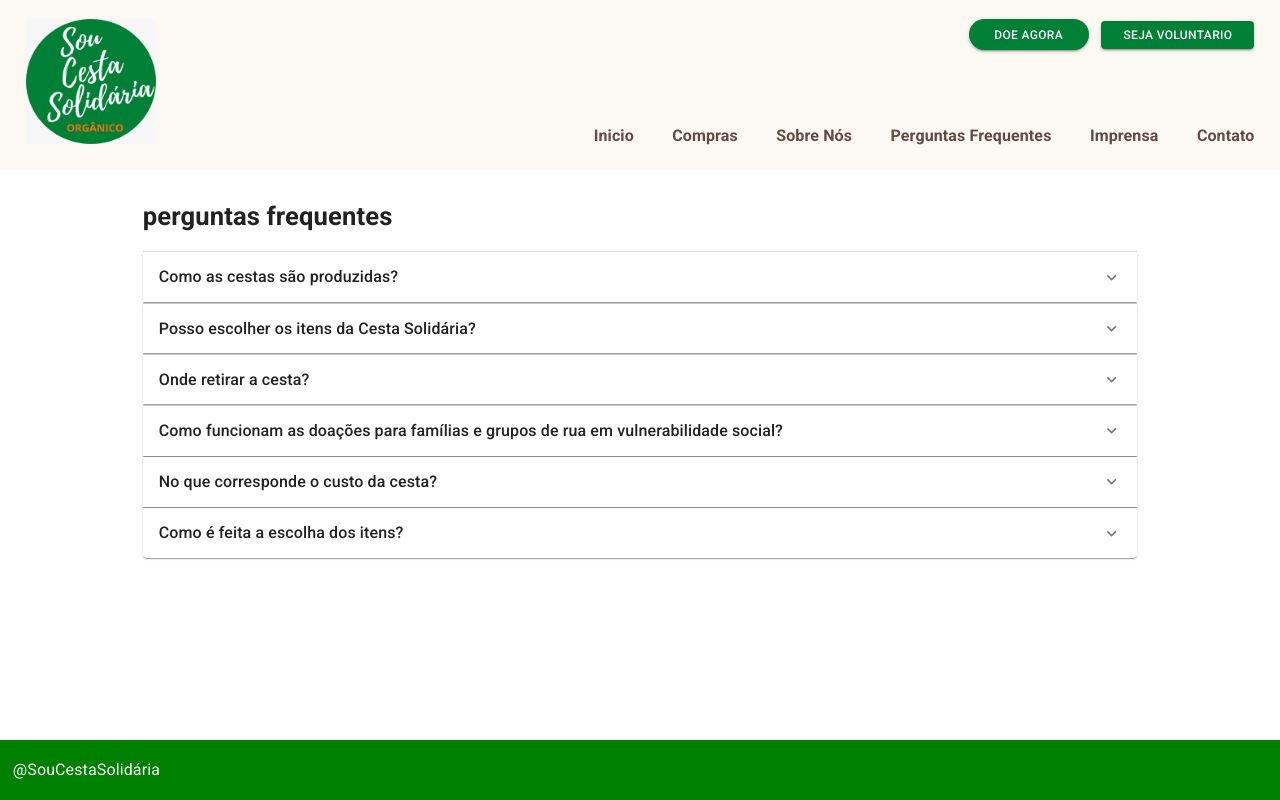
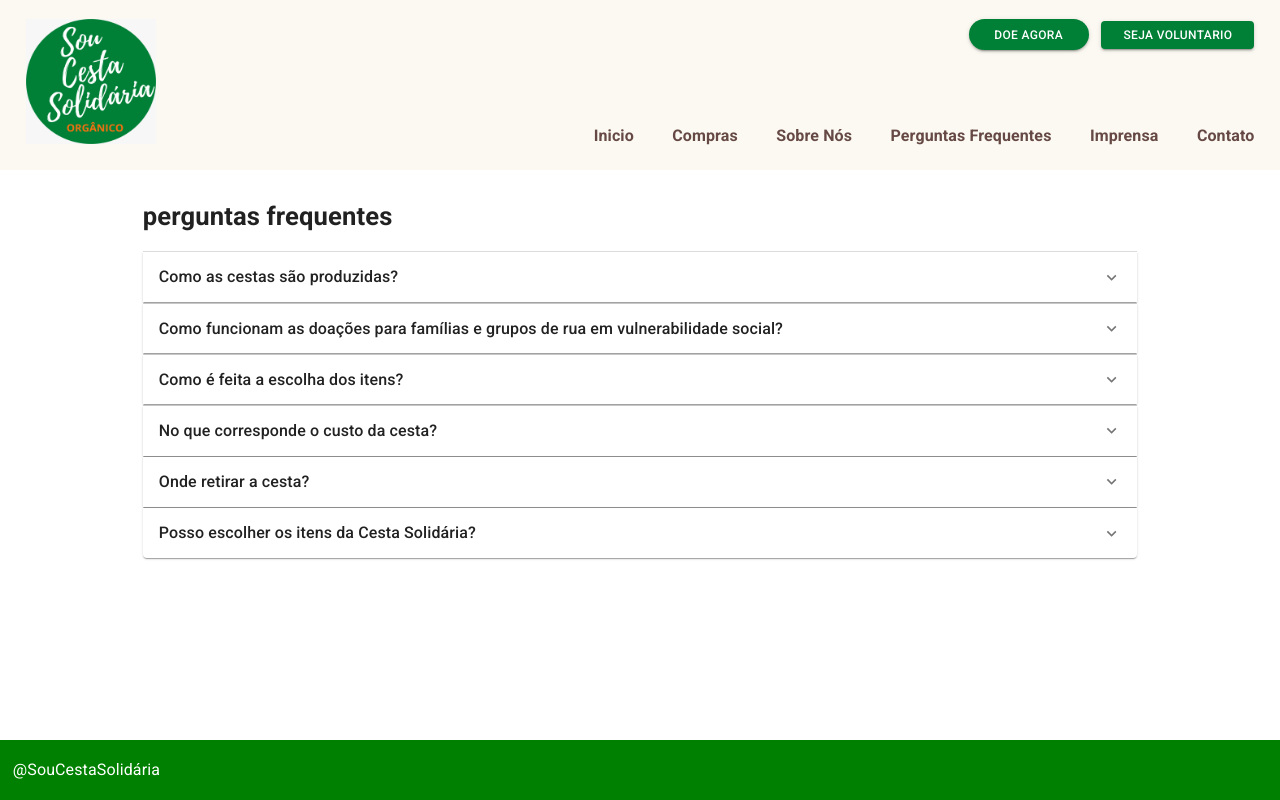
Before and after one commit to KiwiDev808/sou-cesta-solidaria, a Next.js app: page /perguntas-frequentes in a window 1280 px wide. Built offline with nearby package versions, Linux system fonts and the light colour scheme.

Commit message:
refactor: changed product fields names

```diff
--- a/package.json
+++ b/package.json
@@ -21,6 +21,7 @@
     "next": "11.0.1",
     "react": "17.0.2",
     "react-dom": "17.0.2",
+    "react-markdown": "^6.0.2",
     "sass": "^1.36.0",
     "scss": "^0.2.4",
     "simple-oauth2": "^4.2.0",
--- a/src/components/common/Accordion/index.tsx
+++ b/src/components/common/Accordion/index.tsx
@@ -6,6 +6,7 @@ import {
 } from '@material-ui/core'
 import ExpandMoreIcon from '@material-ui/icons/ExpandMore'
 import React from 'react'
+import ReactMarkdown from 'react-markdown'
 
 const Accordion = (props) => {
   const { title, description } = props
@@ -19,7 +20,9 @@ const Accordion = (props) => {
         <Typography variant="h6">{title}</Typography>
       </AccordionSummary>
       <AccordionDetails>
-        <Typography>{description}</Typography>
+        <Typography>
+          <ReactMarkdown>{description}</ReactMarkdown>
+        </Typography>
       </AccordionDetails>
     </MuiAccordion>
   )
--- a/src/lib/media.ts
+++ b/src/lib/media.ts
@@ -18,16 +18,13 @@ export function fetchMediaContent(): MediaContent[] {
   if (mediaCache) {
     return mediaCache
   }
-  // Get file names under /posts
   const fileNames = fs.readdirSync(mediaDirectory)
   const allMediaData = fileNames
     .filter((it) => it.endsWith('.md'))
     .map((fileName) => {
-      // Read markdown file as string
       const fullPath = path.join(mediaDirectory, fileName)
       const fileContents = fs.readFileSync(fullPath, 'utf8')
 
-      // Use gray-matter to parse the post metadata section
       const matterResult = matter(fileContents, {
         engines: {
           yaml: (s) => yaml.load(s, { schema: yaml.JSON_SCHEMA }) as object,
--- a/src/lib/questions.ts
+++ b/src/lib/questions.ts
@@ -4,42 +4,41 @@ import yaml from 'js-yaml'
 import path from 'path'
 
 const questionsDirectory = path.join(process.cwd(), '/content/questions')
-
-export type questionsContent = {
+export type QuestionContent = {
   readonly title: string
   readonly body: string
 }
 
-let questionCache: questionsContent[]
+let questionCache: QuestionContent[]
 
-export function fetchQuestionContent(): questionsContent[] {
+export function fetchQuestionContent(): QuestionContent[] {
   if (questionCache) {
     return questionCache
   }
-  // Get file names under /posts
+
   const fileNames = fs.readdirSync(questionsDirectory)
   const allQuestionsData = fileNames
     .filter((it) => it.endsWith('.md'))
     .map((fileName) => {
-      // Read markdown file as string
       const fullPath = path.join(questionsDirectory, fileName)
       const fileContents = fs.readFileSync(fullPath, 'utf8')
 
-      // Use gray-matter to parse the post metadata section
       const matterResult = matter(fileContents, {
         engines: {
           yaml: (s) => yaml.load(s, { schema: yaml.JSON_SCHEMA }) as object,
         },
       })
 
-      const matterData = matterResult.data as {
+      const matterData = {
+        title: matterResult.data?.title,
+        body: matterResult.content,
+      } as {
         title: string
         body: string
       }
 
       return matterData
     })
-  // Sort posts by date
   questionCache = allQuestionsData
   return questionCache
 }
--- a/src/pages/perguntas-frequentes/index.tsx
+++ b/src/pages/perguntas-frequentes/index.tsx
@@ -1,45 +1,33 @@
 import React from 'react'
 import Accordion from '../../components/common/Accordion'
 import Layout from '../../components/common/Layout/Layout'
+import { fetchQuestionContent } from '../../lib/questions'
 import styles from './styles.module.scss'
 
-const PerguntasFrequentes = () => {
+const PerguntasFrequentes = ({ questions }) => {
   return (
     <Layout title="Perguntas Frequentes - Sou Cesta Solidária">
       <div className={styles.perguntasFrequentesContainer}>
         <h2>perguntas frequentes</h2>
-        <Accordion
-          title="Como as cestas são produzidas?"
-          description="Em datas estabelecidas e em período quinzenal, Fábio e membros participantes se reúnem para comprar alimentos orgânicos de pequenos agricultores, cultivos familiares e quilombolas. A organização das cestas é feita na Associação CuraoMundo, localizada na Rua João Francisco de Mello nr. 131, no Butantã. Dali saem para ser distribuídas nas datas agendadas e nos locais combinados pelos organizadores."
-        />
-
-        <Accordion
-          title="Posso escolher os itens da Cesta Solidária?"
-          description="A seleção é feita pela disponibilidade da natureza, portanto, não é possível escolher itens específicos. Desta forma, há também a redução do consumo de agrotóxicos e o aproveitamento máximo dos nutrientes das frutas, verduras e hortaliças da estação. A proposta é receber e se nutrir com a variedade que a terra dispõe para te presentear a cada cesta adquirida!"
-        />
-
-        <Accordion
-          title="Onde retirar a cesta?"
-          description="A distribuição é feita na própria Associação CuraoMundo em dois dias e horários a serem agendados e divulgados pelos organizadores."
-        />
-
-        <Accordion
-          title="Como funcionam as doações para famílias e grupos de rua em vulnerabilidade social?"
-          description="A cada cesta adquirida, famílias e grupos em situação de vulnerabilidade social da cidade de São Paulo também recebem uma cesta de alimentos e insumos disponíveis. Durante a compra dos alimentos, os organizadores contemplam uma quantidade de itens que serão destinados às doações. Se tiver interesse, você também pode ajudar doando itens que podem ser aproveitados por estas famílias, como roupas, brinquedos, livros, eletrodomésticos, móveis, entre outros."
-        />
-
-        <Accordion
-          title="No que corresponde o custo da cesta?"
-          description="O valor pago pela cesta inclui o custo dos alimentos, embalagem, transporte e outros custos para a manutenção e sustentabilidade da iniciativa. A iniciativa é sem fins lucrativos. Toda a equipe é formada por um rodízio de voluntários, que se dispõem a colaborar em cada etapa para a realização da cesta."
-        />
-
-        <Accordion
-          title="Como é feita a escolha dos itens?"
-          description="A Cesta Solidária segue como referência, para cestas de orgânicas e de doações, o guia brasileiro de alimentação do ministério da saúde, priorizando alimentos frescos, da estação, de fácil preparo e armazenamento, com maior valor nutricional e calórico."
-        />
+        {questions.map((question, index) => {
+          return (
+            <Accordion
+              key={index}
+              title={question.title}
+              description={question.body}
+            />
+          )
+        })}
       </div>
     </Layout>
   )
 }
 
+export async function getServerSideProps(context) {
+  const questions = fetchQuestionContent()
+  return {
+    props: { questions: questions }, // will be passed to the page component as props
+  }
+}
+
 export default PerguntasFrequentes
```
Also changed, not shown: public/config.yml (+3 -7 lines), src/pages/teste.tsx (+6 -1 lines).
